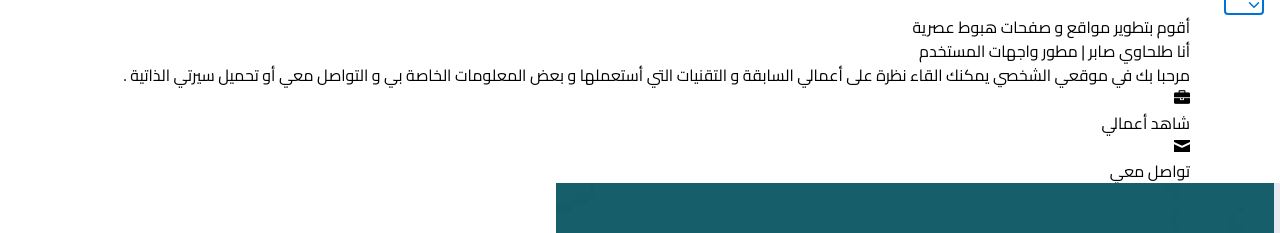
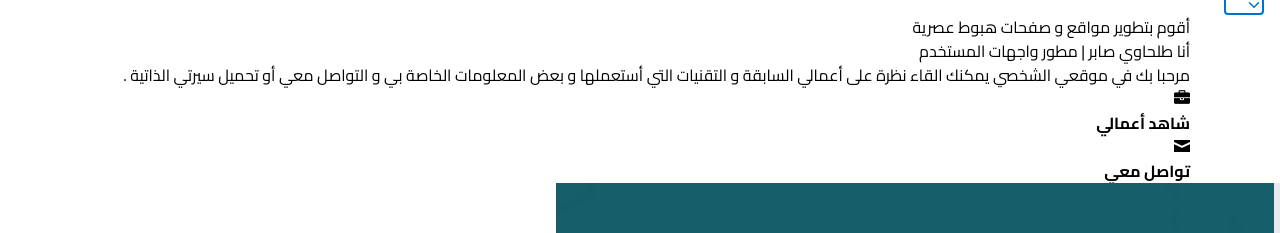
Before and after one commit to Ta-Sabir/my-portfolio, a React (Vite) app: page / in a window 1280 px wide. Shown: the part 114-347 px from the top of the page. Built offline with nearby package versions, Linux system fonts and the light colour scheme; a web font is replaced by a local one.

Commit message:
Update Home.css

```diff
--- a/src/pages/Home/Home.css
+++ b/src/pages/Home/Home.css
@@ -5,8 +5,10 @@ html[dir="rtl"] #home .home-content > h1 ,
 
 .buttons p {
   font-family: Poppins,sans-serif;
+ font-weight: 600;
 }
 
 html[dir="rtl"] .buttons p {
   font-family: Cairo,sans-serif;
+  font-weight: 700;
 }
```
